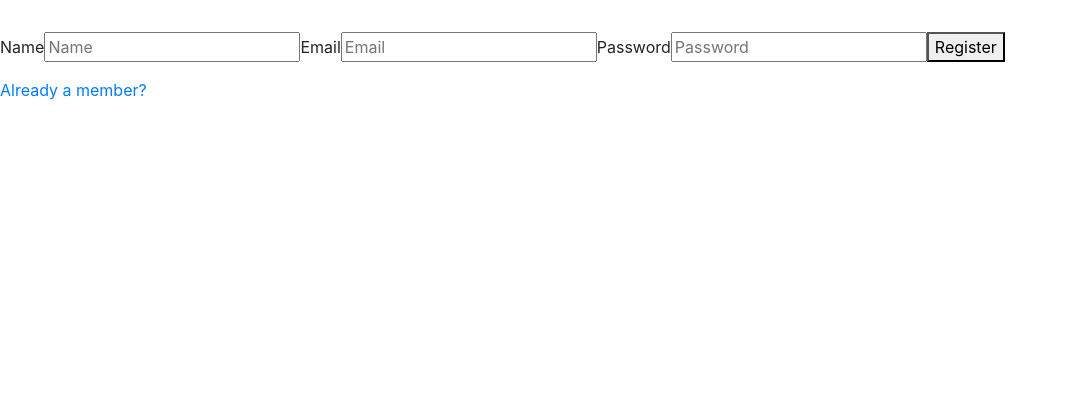
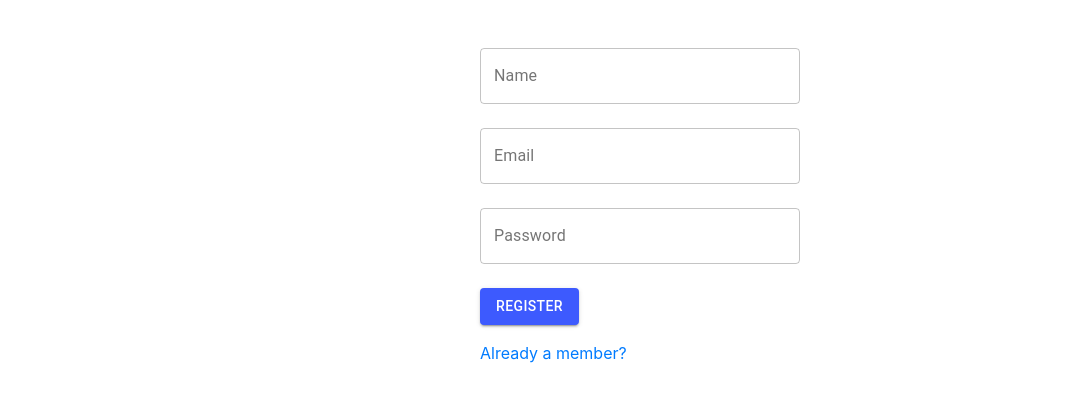
Before and after one commit to Hamzah-Ahmad/conneckt, a React (Create React App) app in the folder client/: page /register in a window 1280 px wide. Shown: the top 402 px of the page, without its empty margins (0-1067 px from the left). Built offline with nearby package versions, Linux system fonts and the light colour scheme; no server answers.

Commit message:
Added app navbar

```diff
--- a/client/src/components/AppNavbar.js
+++ b/client/src/components/AppNavbar.js
@@ -1,73 +1,61 @@
-import React, { Component, Fragment } from "react";
-import {
-  Collapse,
-  Navbar,
-  NavbarToggler,
-  Nav,
-  NavItem,
-  Container
-} from "reactstrap";
-import { Link } from "react-router-dom";
+import React from "react";
+import { logout } from "../actions/authActions";
 import { connect } from "react-redux";
-import PropTypes from "prop-types";
-import Logout from "./auth/Logout";
 
-class AppNavbar extends Component {
-  state = {
-    isOpen: false
-  };
+import { makeStyles } from "@material-ui/core/styles";
+import AppBar from "@material-ui/core/AppBar";
+import Toolbar from "@material-ui/core/Toolbar";
+import Typography from "@material-ui/core/Typography";
+// import Icon from "@material-ui/core/Icon";
+import ExitToAppIcon from "@material-ui/icons/ExitToApp";
+import Button from "@material-ui/core/Button";
 
-  static propTypes = {
-    auth: PropTypes.object.isRequired
-  };
+const useStyles = makeStyles(theme => ({
+  root: {
+    flexGrow: 1
+  },
+  menuButton: {
+    marginRight: theme.spacing(2)
+  },
+  title: {
+    flexGrow: 1
+  }
+}));
 
-  toggle = () => {
-    this.setState({
-      isOpen: !this.state.isOpen
-    });
-  };
+const AppNavbar = props => {
+  const classes = useStyles();
 
-  render() {
-    const { isAuthenticated, user } = this.props.auth;
+  const { user } = props;
 
-    const authLinks = ( //the multiline JSX expression in wrapped within () to add to the readability of the code, and as per the docs,
-      <Fragment>
-        <NavItem>
-          <span className="navbar-text mr-3">
-            <strong>{user ? `${user.name}` : ""}</strong>
-          </span>
-        </NavItem>
-        <NavItem>
-          <Logout />
-        </NavItem>
-      </Fragment>
-    );
+  return (
+    <div className={classes.root}>
+      <AppBar position="static">
+        <Toolbar>
+          {/* <IconButton
+            edge="start"
+            className={classes.menuButton}
+            color="inherit"
+            aria-label="menu"
+          >
+            <MenuIcon />
+          </IconButton> */}
+          <Typography variant="h6" className={classes.title}>
+            Connekt
+          </Typography>
+          <Typography>Hamzah Ahmad</Typography>
+          <Button color="inherit" onClick={props.logout}>
+            <ExitToAppIcon />
+          </Button>
+        </Toolbar>
+      </AppBar>
+    </div>
+  );
+};
 
-    const guestLinks = null; //Add any links that you want to show on the navbar when no user is logged in
-
-    return (
-      <Navbar color="dark" dark expand="sm" className="mb-5">
-        <Container>
-          <Nav>
-            <Link to="/" style={{ color: "white" }}>
-              Home
-            </Link>
-          </Nav>
-
-          <NavbarToggler onClick={this.toggle} />
-          <Collapse isOpen={this.state.isOpen} navbar>
-            <Nav className="ml-auto" navbar>
-              {isAuthenticated ? authLinks : guestLinks}
-            </Nav>
-          </Collapse>
-        </Container>
-      </Navbar>
-    );
-  }
-}
+//{isAuthenticated ? authLinks : guestLinks}
 
 const mapStateToProps = state => ({
   auth: state.auth
 });
 
-export default connect(mapStateToProps, null)(AppNavbar);
+export default connect(mapStateToProps, { logout })(AppNavbar);
--- a/client/src/components/HomePage.js
+++ b/client/src/components/HomePage.js
@@ -1,7 +1,7 @@
 import React from "react";
 import { connect } from "react-redux";
 import { getPosts } from "../actions/postActions";
-import Logout from "./auth/Logout";
+import AppNavbar from "./AppNavbar";
 
 const HomePage = props => {
   React.useEffect(() => {
@@ -10,18 +10,17 @@ const HomePage = props => {
   }, []);
   const posts = props.postsReducer.posts;
   console.log(posts);
-  const { isAuthenticated, user } = props.auth;
+  const { isAuthenticated } = props.auth;
   return (
     <div>
+      <AppNavbar />
       {props.location.state && !isAuthenticated ? (
         <p color="danger">{props.location.state.msg}</p>
       ) : null}
-      <h3>Landing Page</h3>
-      <h3>{user ? `${user.name}` : ""}</h3>
+
       <div>
         {posts && posts.map(post => <div key={post._id}>{post.content}</div>)}
       </div>
-      <Logout />
     </div>
   );
 };
--- a/client/src/components/auth/Login.js
+++ b/client/src/components/auth/Login.js
@@ -21,7 +21,7 @@ const useStyles = makeStyles(theme => ({
     display: "flex",
     flexDirection: "column",
     alignItems: "center",
-    marginTop: theme.spacing(2)
+    marginTop: theme.spacing(6)
   },
   textField: {
     marginBottom: theme.spacing(3),
@@ -80,7 +80,7 @@ const Login = props => {
         />
         <br />
         <TextField
-          label="Outlined"
+          label="Password"
           variant="outlined"
           type="password"
           name="password"
@@ -88,6 +88,7 @@ const Login = props => {
           className={classes.textField}
           onChange={e => setPassword(e.target.value)}
         />
+
         <Button
           className={classes.button}
           color="primary"
--- a/client/src/components/auth/Logout.js
+++ /dev/null
@@ -1,16 +0,0 @@
-import React, { Fragment } from "react";
-import { logout } from "../../actions/authActions";
-import { connect } from "react-redux";
-import { NavLink } from "reactstrap";
-
-const Logout = props => {
-  return (
-    <Fragment>
-      <NavLink onClick={props.logout} href="#">
-        Logout
-      </NavLink>
-    </Fragment>
-  );
-};
-
-export default connect(null, { logout })(Logout);
--- a/client/src/components/auth/Register.js
+++ b/client/src/components/auth/Register.js
@@ -2,24 +2,41 @@
 
 import React, { useState, useEffect } from "react";
 import { Link } from "react-router-dom";
-import {
-  Button,
-  Container,
-  Form,
-  FormGroup,
-  Label,
-  Input,
-  Alert
-} from "reactstrap";
+
+import { makeStyles } from "@material-ui/core/styles";
+import TextField from "@material-ui/core/TextField";
+import Button from "@material-ui/core/Button";
+
 import { connect } from "react-redux";
 import { register } from "../../actions/authActions";
 import { clearErrors } from "../../actions/errorActions";
+
+const useStyles = makeStyles(theme => ({
+  button: {
+    display: "block"
+  },
+  link: {
+    display: "block",
+    marginTop: theme.spacing(2)
+  },
+  root: {
+    display: "flex",
+    flexDirection: "column",
+    alignItems: "center",
+    marginTop: theme.spacing(6)
+  },
+  textField: {
+    marginBottom: theme.spacing(3),
+    width: 320
+  }
+}));
 
 const Register = props => {
   const [name, setName] = useState("");
   const [email, setEmail] = useState("");
   const [password, setPassword] = useState("");
   const [msg, setMsg] = useState("");
+  const classes = useStyles();
 
   const { error, isAuthenticated } = props;
 
@@ -58,43 +75,51 @@ const Register = props => {
   };
   return (
     <div>
-      <div>
+      <div className={classes.root}>
         {msg ? <p color="danger">{msg}</p> : null}
         <form onSubmit={onSubmit}>
-          <label htmlFor="name">Name</label>
-          <input
+          <TextField
+            className={classes.textField}
+            label="Name"
+            variant="outlined"
             type="text"
             name="name"
             id="name"
-            placeholder="Name"
-            className="mb-3"
             onChange={e => setName(e.target.value)}
           />
 
-          <label htmlFor="email">Email</label>
-          <input
+          <br />
+          <TextField
+            className={classes.textField}
+            label="Email"
+            variant="outlined"
             type="email"
             name="email"
             id="email"
-            placeholder="Email"
-            className="mb-3"
             onChange={e => setEmail(e.target.value)}
           />
-
-          <label htmlFor="password">Password</label>
-          <input
+          <br />
+          <TextField
+            className={classes.textField}
+            label="Password"
+            variant="outlined"
             type="password"
             name="password"
             id="password"
-            placeholder="Password"
-            className="mb-3"
             onChange={e => setPassword(e.target.value)}
           />
-          <button color="dark" style={{ marginTop: "2rem" }} block="true">
+          <Button
+            className={classes.button}
+            color="primary"
+            variant="contained"
+            type="submit"
+          >
             Register
-          </button>
+          </Button>
+          <Link to="/login" className={classes.link}>
+            Already a member?
+          </Link>
         </form>
-        <Link to="/login">Already a member?</Link>
       </div>
     </div>
   );
--- a/package.json
+++ b/package.json
@@ -14,6 +14,7 @@
   "license": "ISC",
   "dependencies": {
     "@material-ui/core": "^4.9.3",
+    "@material-ui/icons": "^4.9.1",
     "async": "^3.1.0",
     "axios": "^0.19.0",
     "bcryptjs": "^2.4.3",
```
Also changed, not shown: 1 other file (tests, documents, lock files or other folders).
